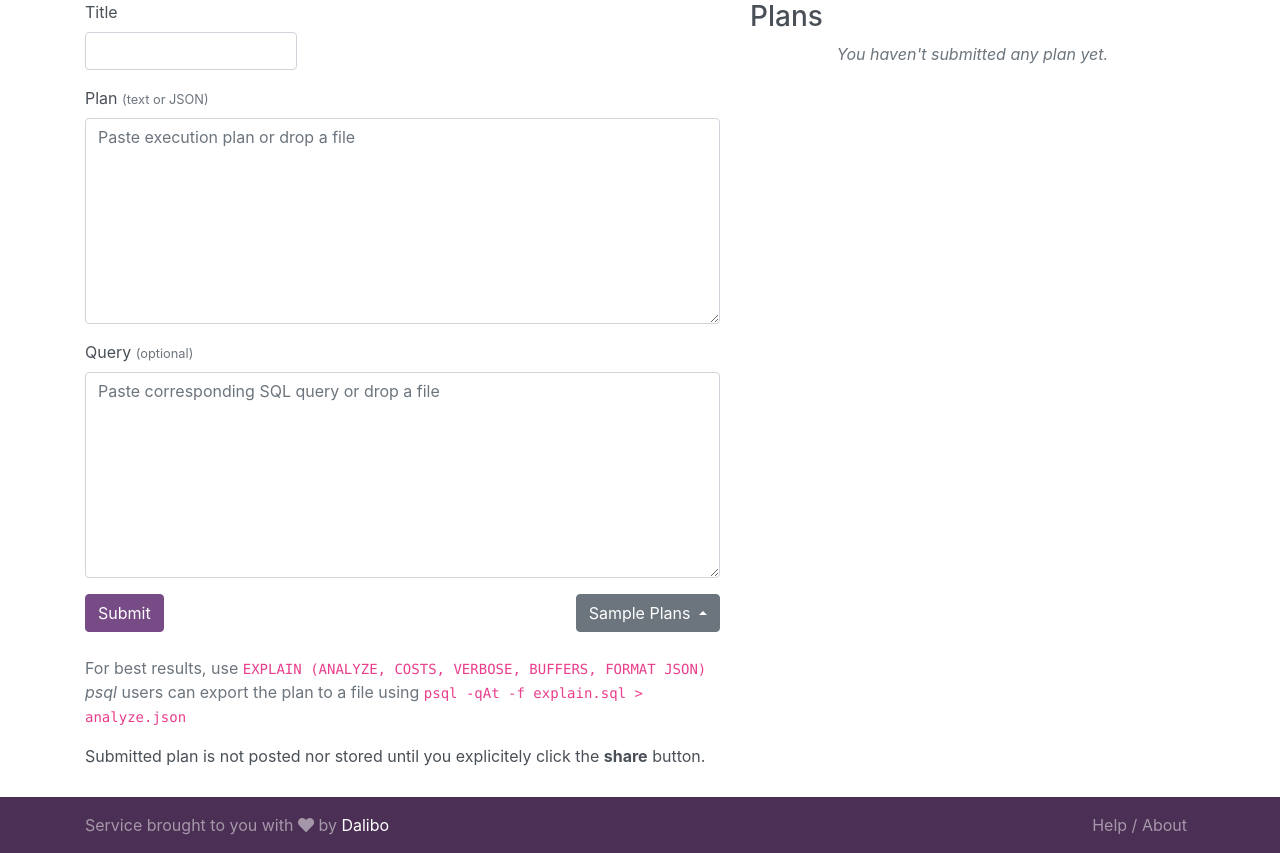
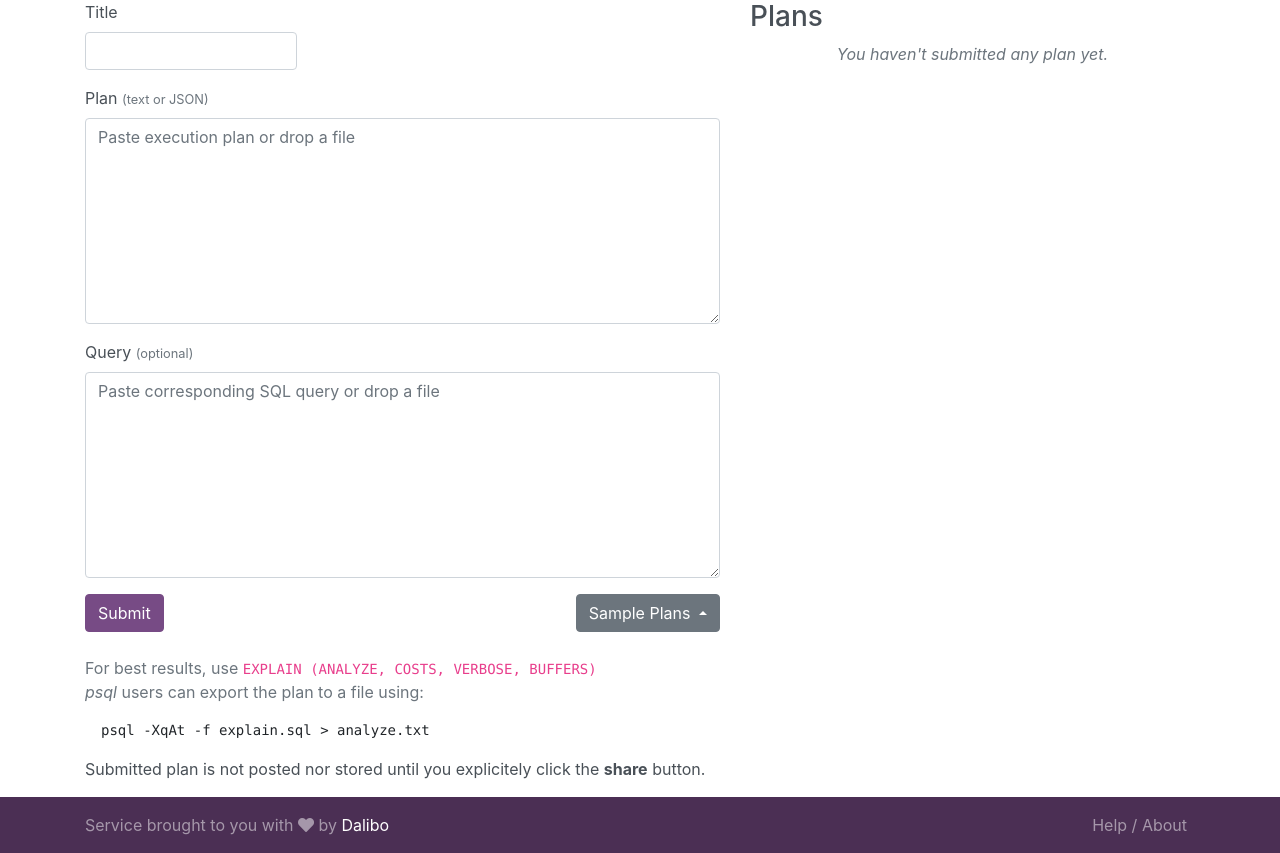
Before and after one commit to dalibo/explain.dalibo.com, a Flask app: page / in a window 1280 px wide. Shown: the part 60-913 px from the top of the page. Run offline with Flask 2, Linux system fonts and the light colour scheme; some libraries are stand-ins or nearby versions.

Commit message:
Remove JSON format and add -X in help
See https://github.com/dalibo/pev2/pull/250

```diff
--- a/app/templates/index.html
+++ b/app/templates/index.html
@@ -53,9 +53,10 @@ New Plan
         <div class="col d-flex">
           <div class="">
             <p class="text-muted">
-            For best results, use <code>EXPLAIN (ANALYZE, COSTS, VERBOSE, BUFFERS, FORMAT JSON)</code>
+            For best results, use <code>EXPLAIN (ANALYZE, COSTS, VERBOSE, BUFFERS)</code>
             <br>
-            <em>psql</em> users can export the plan to a file using <code>psql -qAt -f explain.sql > analyze.json</code>
+            <em>psql</em> users can export the plan to a file using:
+            <pre class="ml-3"><code>psql -XqAt -f explain.sql > analyze.txt</code></pre>
             </p>
             <p>
             Submitted plan is not posted nor stored until you explicitely click the <b>share</b> button.
```
